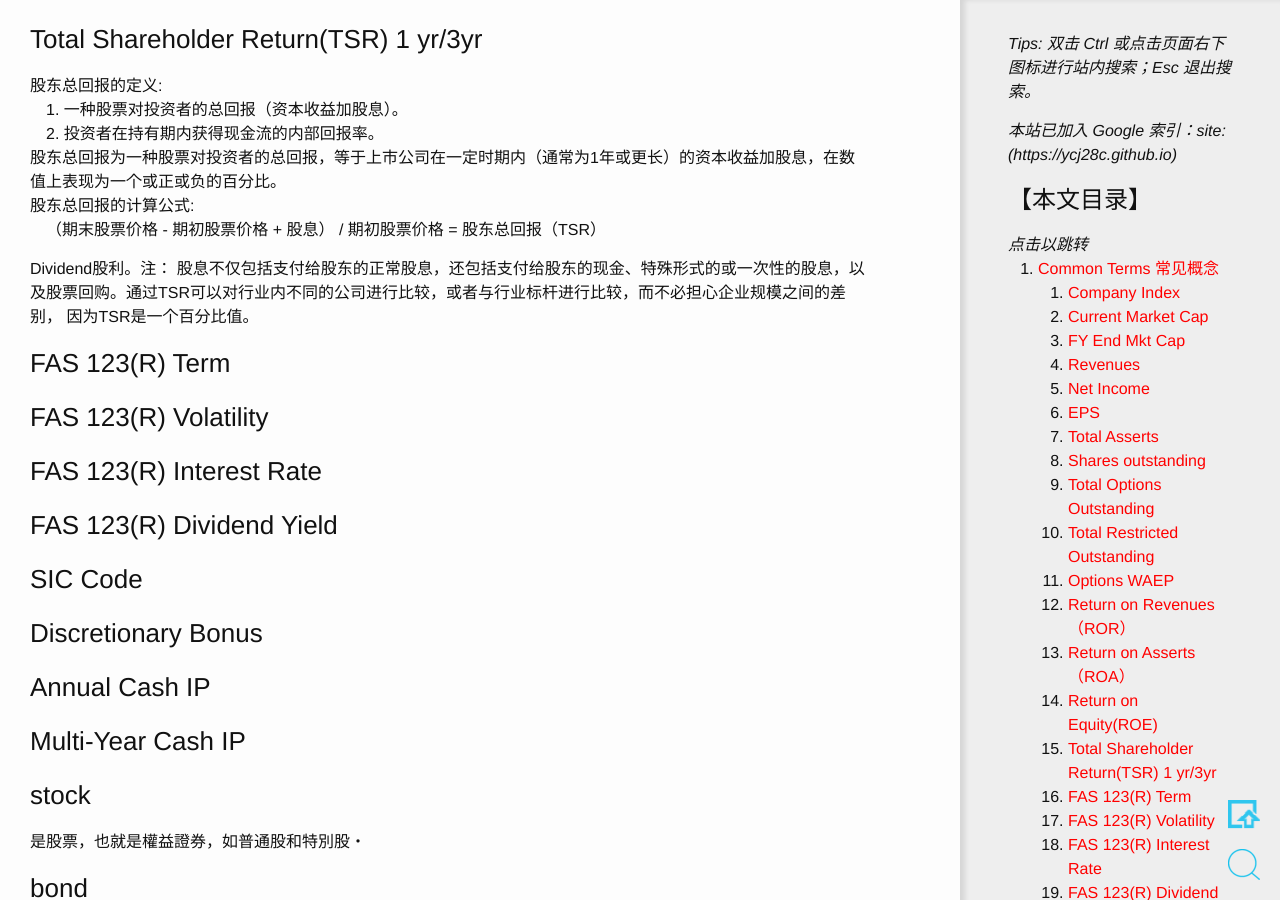
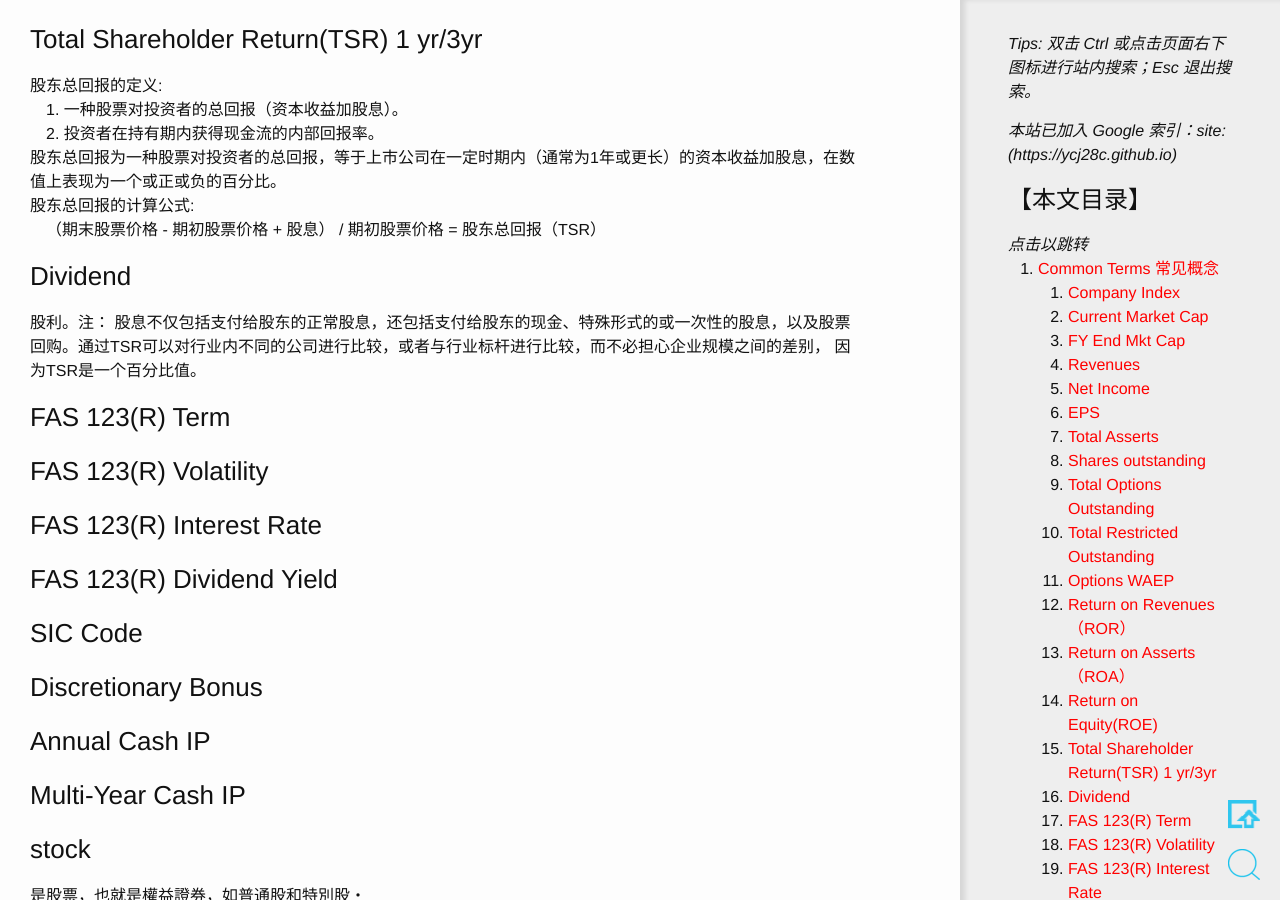
Before and after one commit to ycj28c/lifeblog, a Jekyll site: the page built from _posts/2019-03-01-financial-terms.md, in a window 1280 px wide and 900 px high, scrolled down 2792 px. Built offline with Jekyll 4.4.1, drawn with Linux system fonts in a browser that asks for light colours; formulas are drawn with MathJax 3; comment, search, counter and statistics services are not loaded.

Commit message:
20191111_095345

```diff
--- a/_posts/2019-03-01-financial-terms.md
+++ b/_posts/2019-03-01-financial-terms.md
@@ -78,7 +78,8 @@ shares outstanding「在外流通股數」（Shares outstanding）outstanding是
 股东总回报的计算公式:
 &#8195;（期末股票价格 - 期初股票价格 + 股息） / 期初股票价格 = 股东总回报（TSR）
 
-Dividend股利。注： 股息不仅包括支付给股东的正常股息，还包括支付给股东的现金、特殊形式的或一次性的股息，以及股票回购。通过TSR可以对行业内不同的公司进行比较，或者与行业标杆进行比较，而不必担心企业规模之间的差别， 因为TSR是一个百分比值。
+### Dividend
+股利。注： 股息不仅包括支付给股东的正常股息，还包括支付给股东的现金、特殊形式的或一次性的股息，以及股票回购。通过TSR可以对行业内不同的公司进行比较，或者与行业标杆进行比较，而不必担心企业规模之间的差别， 因为TSR是一个百分比值。
 
 ### FAS 123(R) Term
 
```
